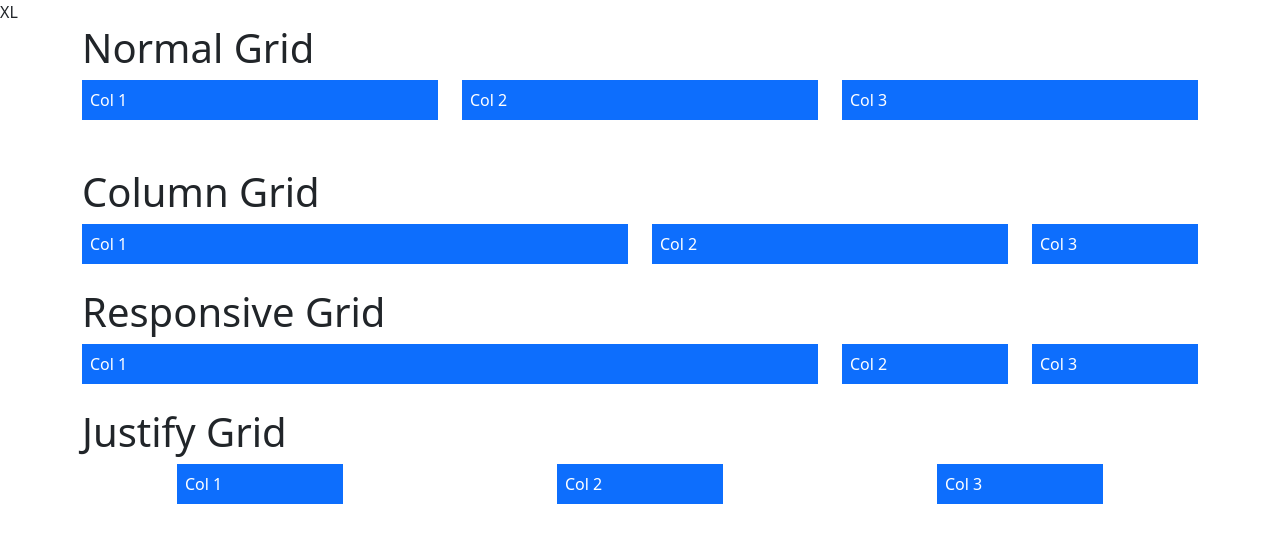
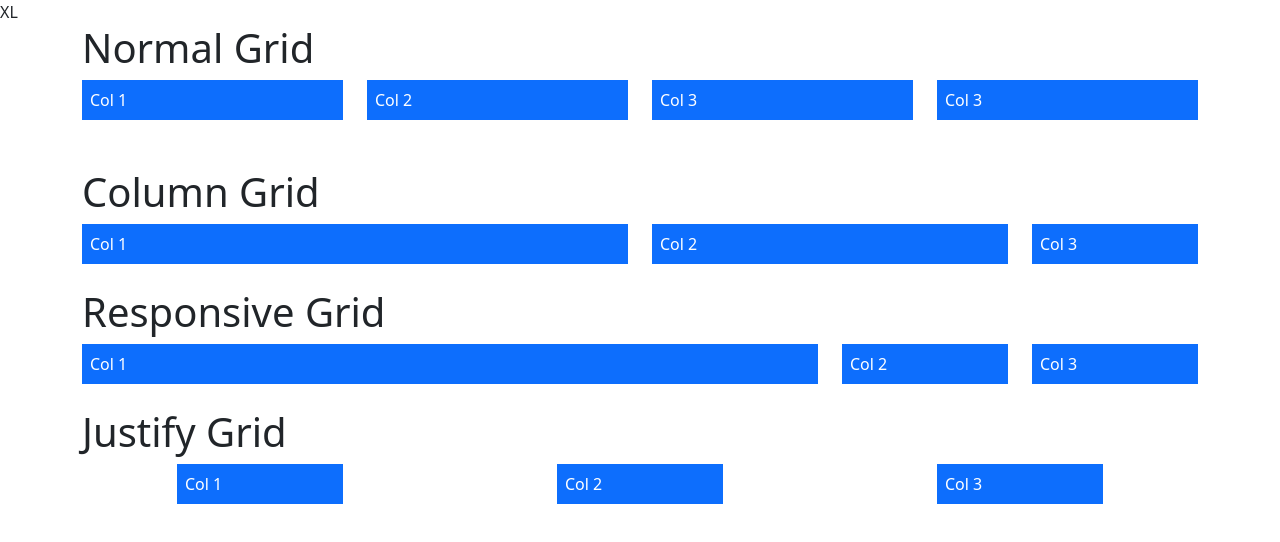
Before and after one commit to MuhammadUmair1019/bootstrap-basics, a plain HTML site: page index.html in a window 1280 px wide. Drawn offline with nearby package versions, Linux system fonts and the light colour scheme.

Commit message:
second commit

```diff
--- a/index.html
+++ b/index.html
@@ -123,6 +123,9 @@
             <div class="col">
                 <div class="bg-primary p-2 text-white">Col 3</div>
             </div>
+            <div class="col">
+                <div class="bg-primary p-2 text-white">Col 3</div>
+            </div>
         </div>
     </div>
 
```
